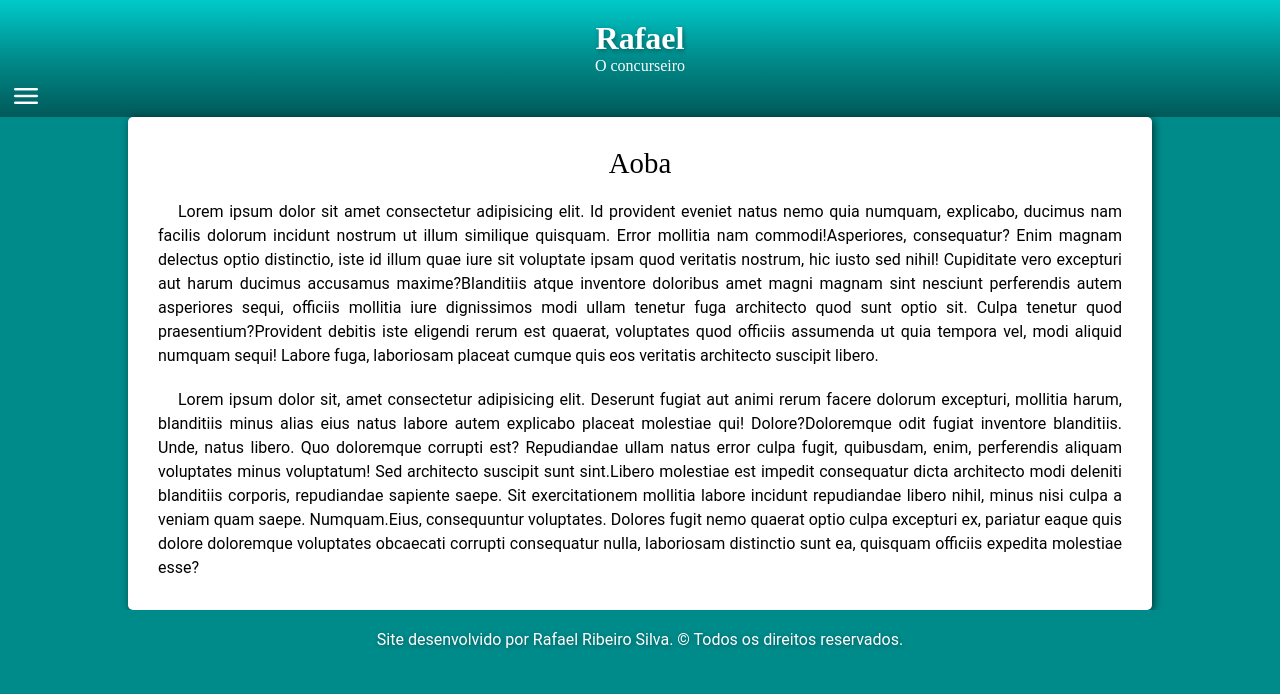
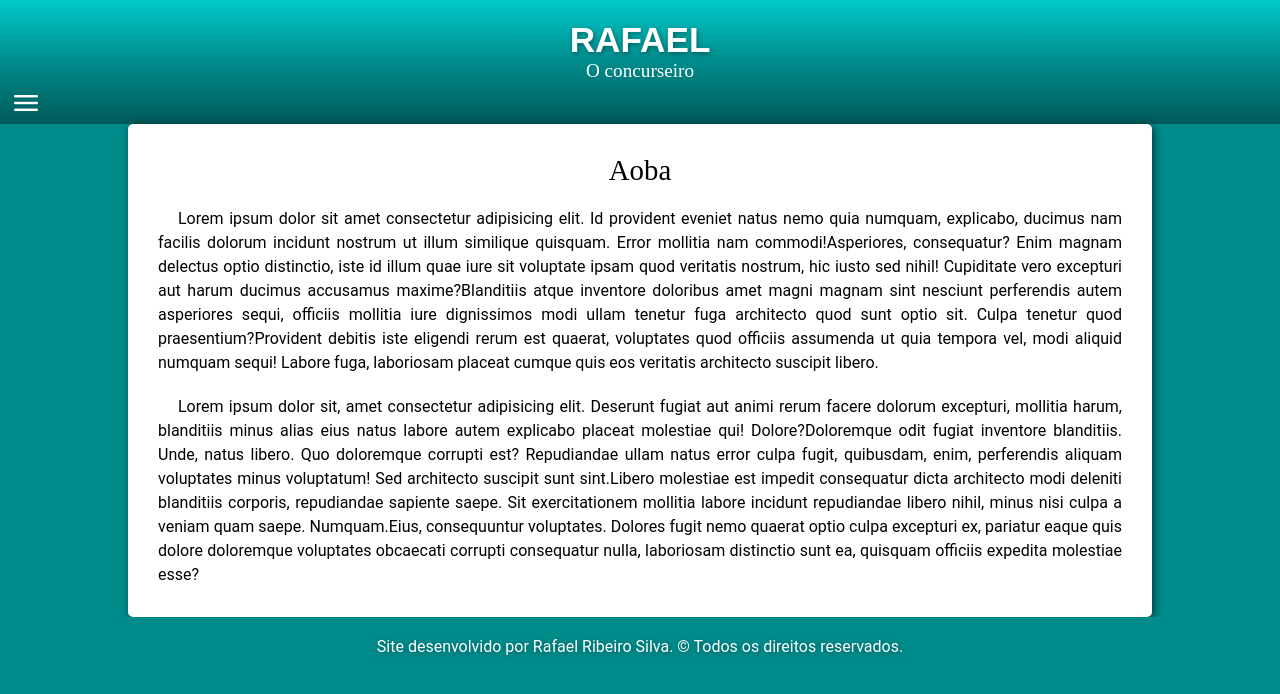
Before and after one commit to RafaeelRS/projeto-concurso, a plain HTML site: page index.html in a window 1280 px wide. Drawn offline with nearby package versions, Linux system fonts and the light colour scheme; a web font is replaced by a local one.

Commit message:
ATUALIZACOES

```diff
--- a/css/estilo.css
+++ b/css/estilo.css
@@ -17,8 +17,8 @@
     src: url("../fonts/Amatic_SC/AmaticSC-Regular.ttf") format("truetype");
 }
 @font-face {
-    font-family: bungee;
-    src: url("../fonts/Bungee/Bungee-Regular.ttf") format("truetype");
+    font-family: titulo;
+    src: url("../fonts/Advent_Pro/AdventPro-VariableFont_wdth\,wght.ttf") format("truetype");
 }
 
 /* MOBILE FIRST */
@@ -27,7 +27,7 @@
     --fonte-pixel2: pixel2, display;
     --fonte-texto: roboto, verdana, sans-serif;
     --fonte-destaque: amatic, display;
-    --fonte-destaque2: bungee, display, sans-serif;
+    --fonte-titulo: titulo, display, sans-serif;
 }
 
 /*------------ Reset da página ---------------*/
@@ -70,9 +70,9 @@ header {
 }
 
 header h1 {
-    font-family: var(--fonte-destaque);
+    font-family: var(--fonte-titulo);
     padding-top: 20px;
-    font-size: 2em;
+    font-size: 2.2em;
     text-align: center;
     color: white;
     text-shadow: 1px 2px 5px rgba(0, 0, 0, 0.377);
@@ -82,7 +82,7 @@ header p {
     text-align: center;
     color: white;
     font-family: var(--fonte-destaque);
-    font-size: 1em;
+    font-size: 1.2em;
 }
 
 header li {
--- a/index.html
+++ b/index.html
@@ -12,7 +12,7 @@
 </head>
 <body onresize="resolvendoProblemaDoMenuEscondido()">
     <header>
-        <h1>Rafael</h1>
+        <h1>RAFAEL</h1>
         <p>O concurseiro</p>
         <span id="menu" class="material-symbols-rounded" onclick="clickMenu()">menu</span>
         <nav id="itens">
```
